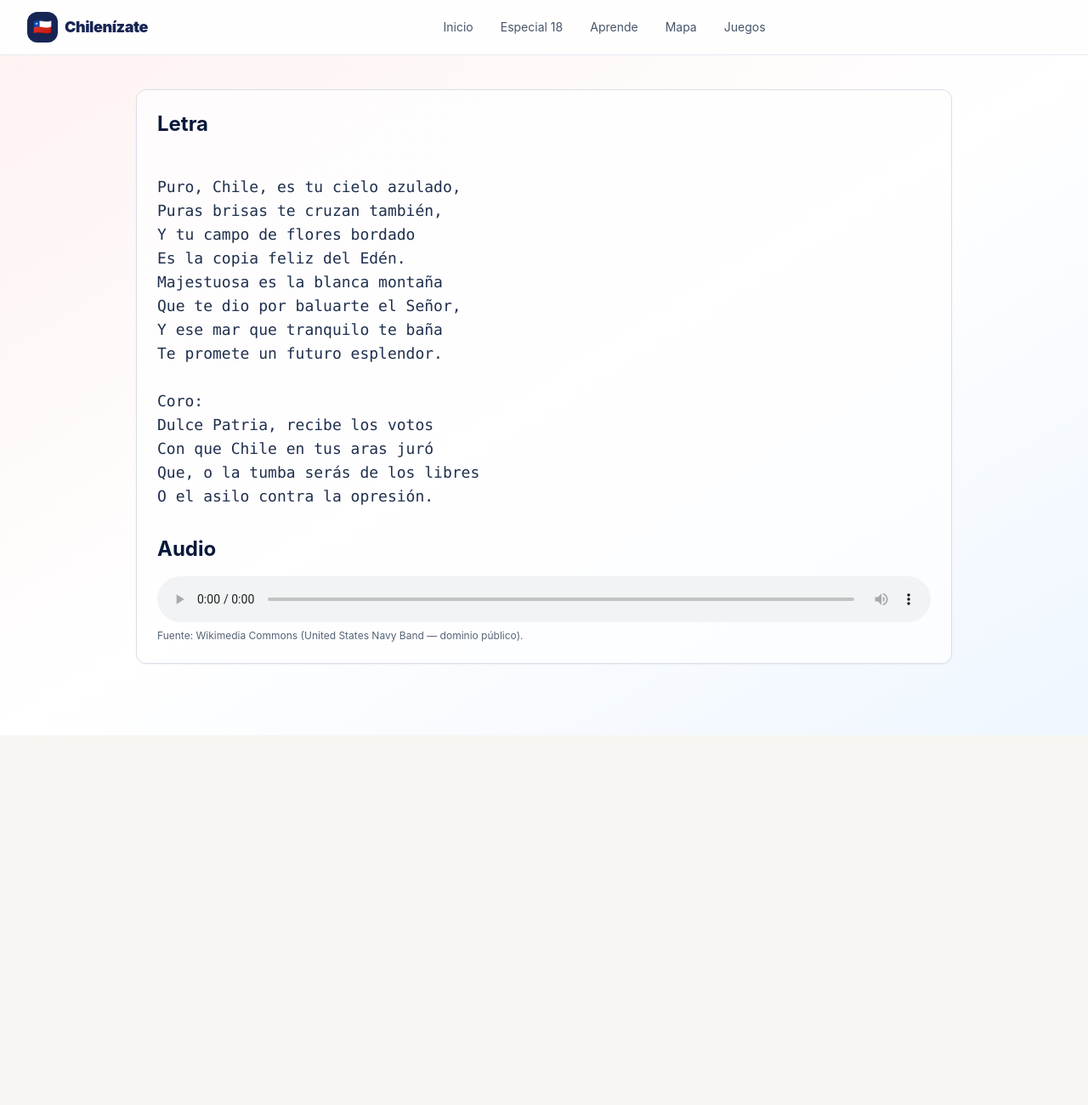
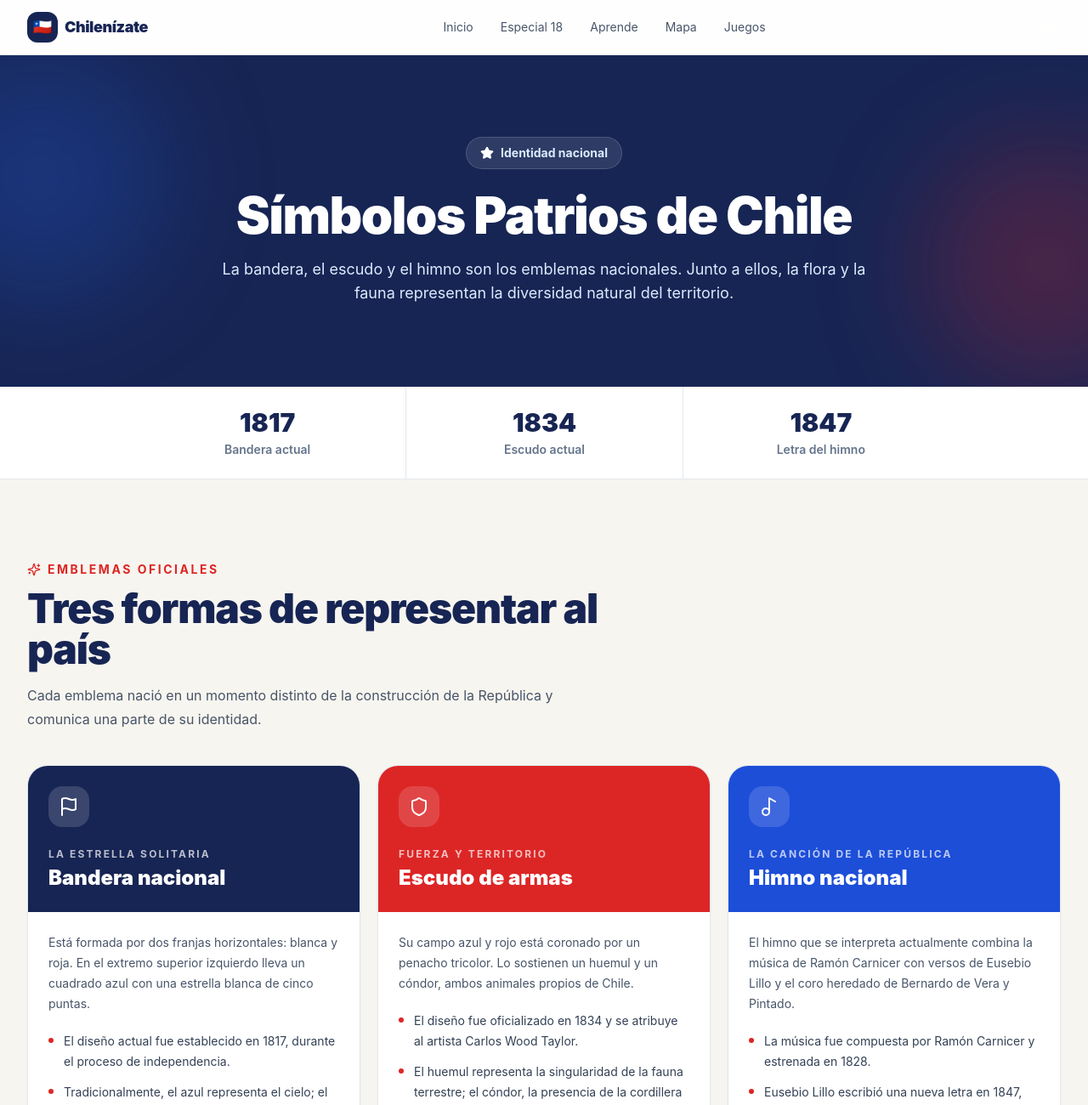
Before and after one commit to bethorod/chilenizate-app, a React (Vite) app: page /himno in a window 1280 px wide. Shown: the top 1300 px of the page at 85% size. Before the commit the page ends 865 px from the top, so only its background shows below. Built offline with nearby package versions, Linux system fonts and the light colour scheme.

Commit message:
feat: mejora simbolos patrios

```diff
--- a/src/pages/HimnoChile.tsx
+++ b/src/pages/HimnoChile.tsx
@@ -1,53 +1,188 @@
-import React, { useEffect } from 'react';
-import { Link } from 'react-router-dom';
-import { ArrowLeft, Music2 } from 'lucide-react';
-import { Button } from '@/components/ui/button';
+import { useEffect } from 'react';
+import { Bird, Flag, Flower2, Music2, PawPrint, Shield, Sparkles, Star } from 'lucide-react';
 
-const letra = `
-Puro, Chile, es tu cielo azulado,
-Puras brisas te cruzan también,
-Y tu campo de flores bordado
-Es la copia feliz del Edén.
+const letra = `Puro, Chile, es tu cielo azulado,
+puras brisas te cruzan también,
+y tu campo de flores bordado
+es la copia feliz del Edén.
 Majestuosa es la blanca montaña
-Que te dio por baluarte el Señor,
-Y ese mar que tranquilo te baña
-Te promete un futuro esplendor.
+que te dio por baluarte el Señor,
+y ese mar que tranquilo te baña
+te promete futuro esplendor.
 
-Coro:
+Coro
 Dulce Patria, recibe los votos
-Con que Chile en tus aras juró
-Que, o la tumba serás de los libres
-O el asilo contra la opresión.
-`;
+con que Chile en tus aras juró:
+que, o la tumba serás de los libres,
+o el asilo contra la opresión.`;
 
 const audioUrl = 'https://commons.wikimedia.org/wiki/Special:FilePath/United_States_Navy_Band_-_National_Anthem_of_Chile.ogg?download';
 
-const HimnoChile: React.FC = () => {
+const officialSymbols = [
+  {
+    title: 'Bandera nacional',
+    subtitle: 'La Estrella Solitaria',
+    icon: Flag,
+    accent: 'bg-blue-950',
+    description: 'Está formada por dos franjas horizontales: blanca y roja. En el extremo superior izquierdo lleva un cuadrado azul con una estrella blanca de cinco puntas.',
+    facts: [
+      'El diseño actual fue establecido en 1817, durante el proceso de independencia.',
+      'Tradicionalmente, el azul representa el cielo; el blanco, la cordillera; y el rojo, la sangre derramada por la independencia.',
+      'La estrella se asocia con la unidad del Estado y la guía de la nación.',
+    ],
+  },
+  {
+    title: 'Escudo de armas',
+    subtitle: 'Fuerza y territorio',
+    icon: Shield,
+    accent: 'bg-red-600',
+    description: 'Su campo azul y rojo está coronado por un penacho tricolor. Lo sostienen un huemul y un cóndor, ambos animales propios de Chile.',
+    facts: [
+      'El diseño fue oficializado en 1834 y se atribuye al artista Carlos Wood Taylor.',
+      'El huemul representa la singularidad de la fauna terrestre; el cóndor, la presencia de la cordillera y los cielos andinos.',
+      'En su base aparece el lema “Por la razón o la fuerza”.',
+    ],
+  },
+  {
+    title: 'Himno nacional',
+    subtitle: 'La canción de la República',
+    icon: Music2,
+    accent: 'bg-blue-700',
+    description: 'El himno que se interpreta actualmente combina la música de Ramón Carnicer con versos de Eusebio Lillo y el coro heredado de Bernardo de Vera y Pintado.',
+    facts: [
+      'La música fue compuesta por Ramón Carnicer y estrenada en 1828.',
+      'Eusebio Lillo escribió una nueva letra en 1847, menos confrontacional que la primera versión.',
+      'En ceremonias y actos públicos se interpreta la quinta estrofa seguida del coro.',
+    ],
+  },
+];
+
+const naturalSymbols = [
+  {
+    title: 'Copihue',
+    label: 'Flor nacional',
+    icon: Flower2,
+    text: 'Enredadera nativa de los bosques templados del centro y sur. Sus flores acampanadas, especialmente las rojas, se asocian con la identidad y la naturaleza chilena.',
+  },
+  {
+    title: 'Huemul',
+    label: 'Fauna del escudo',
+    icon: PawPrint,
+    text: 'Ciervo nativo de los Andes patagónicos y especie en peligro. Su presencia en el escudo recuerda la riqueza y fragilidad del patrimonio natural.',
+  },
+  {
+    title: 'Cóndor andino',
+    label: 'Ave del escudo',
+    icon: Bird,
+    text: 'Una de las aves voladoras de mayor tamaño. Habita la cordillera y ocupa el lado derecho del escudo nacional como símbolo de altura y fortaleza.',
+  },
+];
+
+export default function HimnoChile() {
   useEffect(() => {
-    document.title = 'Himno Nacional de Chile | Letra y Audio';
+    document.title = 'Símbolos Patrios de Chile | Chilenízate';
+    const meta = document.querySelector('meta[name="description"]');
+    meta?.setAttribute('content', 'Conoce la bandera, el escudo, el himno y los principales símbolos naturales de Chile.');
   }, []);
 
   return (
-    <div className="min-h-screen bg-gradient-to-br from-red-50 via-white to-blue-50 pb-10">
-      <main className="max-w-5xl mx-auto py-10 px-4 sm:px-6 lg:px-8">
-        <article className="bg-white/70 rounded-xl shadow-sm p-6 border animate-fade-in">
-          <h2 className="text-2xl font-bold mb-4">Letra</h2>
-          <pre className="whitespace-pre-wrap leading-7 text-lg text-foreground/90">{letra}</pre>
+    <main className="min-h-screen bg-[#f7f5ef]">
+      <section className="relative isolate overflow-hidden bg-blue-950 px-4 py-16 text-white sm:px-6 sm:py-24">
+        <div className="absolute -left-24 top-0 -z-10 h-72 w-72 rounded-full bg-blue-600/25 blur-3xl" />
+        <div className="absolute -right-24 bottom-0 -z-10 h-72 w-72 rounded-full bg-red-600/25 blur-3xl" />
+        <div className="mx-auto max-w-5xl text-center">
+          <div className="mx-auto inline-flex items-center gap-2 rounded-full border border-white/15 bg-white/10 px-4 py-2 text-sm font-bold text-blue-100">
+            <Star className="h-4 w-4 fill-white text-white" /> Identidad nacional
+          </div>
+          <h1 className="mt-6 text-4xl font-black tracking-tight sm:text-6xl">Símbolos Patrios de Chile</h1>
+          <p className="mx-auto mt-5 max-w-3xl text-base leading-7 text-blue-100 sm:text-lg">La bandera, el escudo y el himno son los emblemas nacionales. Junto a ellos, la flora y la fauna representan la diversidad natural del territorio.</p>
+        </div>
+      </section>
 
-          <div className="mt-8">
-            <h2 className="text-2xl font-bold mb-4">Audio</h2>
-            <audio controls className="w-full">
-              <source src={audioUrl} type="audio/ogg" />
-              Tu navegador no soporta el elemento de audio.
-            </audio>
-            <p className="text-xs text-muted-foreground mt-2">
-              Fuente: Wikimedia Commons (United States Navy Band — dominio público).
-            </p>
+      <section className="border-b border-slate-200 bg-white" aria-label="Resumen de emblemas">
+        <div className="mx-auto grid max-w-5xl grid-cols-3 divide-x divide-slate-200 px-4 sm:px-6">
+          {[['1817', 'Bandera actual'], ['1834', 'Escudo actual'], ['1847', 'Letra del himno']].map(([date, label]) => (
+            <div key={label} className="px-2 py-6 text-center sm:px-6">
+              <strong className="block text-xl font-black text-blue-950 sm:text-3xl">{date}</strong>
+              <span className="mt-1 block text-xs font-semibold text-slate-500 sm:text-sm">{label}</span>
+            </div>
+          ))}
+        </div>
+      </section>
+
+      <section className="mx-auto max-w-7xl px-4 py-16 sm:px-6 lg:px-8 lg:py-24">
+        <div className="mb-10 max-w-2xl">
+          <p className="flex items-center gap-2 text-sm font-bold uppercase tracking-[0.18em] text-red-600"><Sparkles className="h-4 w-4" /> Emblemas oficiales</p>
+          <h2 className="mt-3 text-3xl font-black tracking-tight text-blue-950 sm:text-5xl">Tres formas de representar al país</h2>
+          <p className="mt-4 leading-7 text-slate-600">Cada emblema nació en un momento distinto de la construcción de la República y comunica una parte de su identidad.</p>
+        </div>
+
+        <div className="grid gap-5 lg:grid-cols-3">
+          {officialSymbols.map(({ title, subtitle, icon: Icon, accent, description, facts }) => (
+            <article key={title} className="overflow-hidden rounded-3xl border border-slate-200 bg-white shadow-sm">
+              <div className={`${accent} p-6 text-white`}>
+                <div className="flex h-12 w-12 items-center justify-center rounded-2xl bg-white/15"><Icon className="h-6 w-6" /></div>
+                <p className="mt-6 text-xs font-bold uppercase tracking-[0.18em] text-white/70">{subtitle}</p>
+                <h3 className="mt-1 text-2xl font-black">{title}</h3>
+              </div>
+              <div className="p-6">
+                <p className="text-sm leading-6 text-slate-600">{description}</p>
+                <ul className="mt-5 space-y-3">
+                  {facts.map((fact) => (
+                    <li key={fact} className="flex gap-3 text-sm leading-6 text-slate-700">
+                      <span className="mt-2 h-1.5 w-1.5 shrink-0 rounded-full bg-red-600" />{fact}
+                    </li>
+                  ))}
+                </ul>
+              </div>
+            </article>
+          ))}
+        </div>
+      </section>
+
+      <section className="bg-white py-16 lg:py-24">
+        <div className="mx-auto max-w-7xl px-4 sm:px-6 lg:px-8">
+          <div className="grid gap-10 lg:grid-cols-[0.75fr_1.25fr] lg:items-start">
+            <div>
+              <p className="text-sm font-bold uppercase tracking-[0.18em] text-red-600">Patrimonio sonoro</p>
+              <h2 className="mt-3 text-3xl font-black text-blue-950 sm:text-5xl">Himno Nacional</h2>
+              <p className="mt-4 leading-7 text-slate-600">Escucha la melodía y sigue la estrofa que se canta oficialmente junto con el coro.</p>
+              <div className="mt-6 rounded-2xl border border-blue-100 bg-blue-50 p-4">
+                <audio controls preload="none" className="w-full" aria-label="Audio del Himno Nacional de Chile">
+                  <source src={audioUrl} type="audio/ogg" />
+                  Tu navegador no soporta el elemento de audio.
+                </audio>
+                <p className="mt-2 text-xs leading-5 text-slate-500">Interpretación de la United States Navy Band, disponible en Wikimedia Commons.</p>
+              </div>
+            </div>
+            <article className="rounded-3xl bg-blue-950 p-6 text-white shadow-xl sm:p-10">
+              <div className="mb-6 flex items-center gap-3 border-b border-white/10 pb-5">
+                <Music2 className="h-5 w-5 text-red-400" />
+                <h3 className="font-black">Letra de uso oficial</h3>
+              </div>
+              <pre className="whitespace-pre-wrap font-sans text-sm leading-7 text-blue-50 sm:text-base">{letra}</pre>
+            </article>
           </div>
-        </article>
-      </main>
-    </div>
+        </div>
+      </section>
+
+      <section className="mx-auto max-w-7xl px-4 py-16 sm:px-6 lg:px-8 lg:py-24">
+        <div className="mb-10 max-w-2xl">
+          <p className="text-sm font-bold uppercase tracking-[0.18em] text-red-600">Naturaleza e identidad</p>
+          <h2 className="mt-3 text-3xl font-black text-blue-950 sm:text-5xl">Símbolos naturales</h2>
+          <p className="mt-4 leading-7 text-slate-600">No todos son emblemas constitucionales, pero ocupan un lugar importante en la memoria, la educación y la cultura chilena.</p>
+        </div>
+        <div className="grid gap-5 md:grid-cols-3">
+          {naturalSymbols.map(({ title, label, icon: Icon, text }) => (
+            <article key={title} className="rounded-3xl border border-slate-200 bg-white p-6 shadow-sm">
+              <div className="flex h-12 w-12 items-center justify-center rounded-2xl bg-red-50 text-red-600"><Icon className="h-6 w-6" /></div>
+              <p className="mt-5 text-xs font-bold uppercase tracking-[0.16em] text-blue-700">{label}</p>
+              <h3 className="mt-1 text-xl font-black text-blue-950">{title}</h3>
+              <p className="mt-3 text-sm leading-6 text-slate-600">{text}</p>
+            </article>
+          ))}
+        </div>
+      </section>
+    </main>
   );
-};
-
-export default HimnoChile;
+}
--- a/src/pages/Index.tsx
+++ b/src/pages/Index.tsx
@@ -5,7 +5,7 @@ import { ArrowRight, BookOpen, Flag, Gamepad2, MapPin, Music2, Sparkles } from '
 const explorations = [
   { title: 'Historia de Chile', description: 'Desde los pueblos originarios hasta el Chile contemporáneo.', icon: BookOpen, link: '/history', accent: 'bg-blue-950' },
   { title: 'Mapa interactivo', description: 'Recorre las 16 regiones y descubre sus comunas.', icon: MapPin, link: '/mapa', accent: 'bg-red-600' },
-  { title: 'Símbolos patrios', description: 'Conoce el himno, su letra y su contexto.', icon: Music2, link: '/himno', accent: 'bg-blue-700' },
+  { title: 'Símbolos patrios', description: 'Descubre la bandera, el escudo, el himno y los símbolos naturales.', icon: Music2, link: '/himno', accent: 'bg-blue-700' },
 ];
 
 export default function Index() {
```
Also changed, not shown: src/pages/History.tsx (+5 -3 lines).
